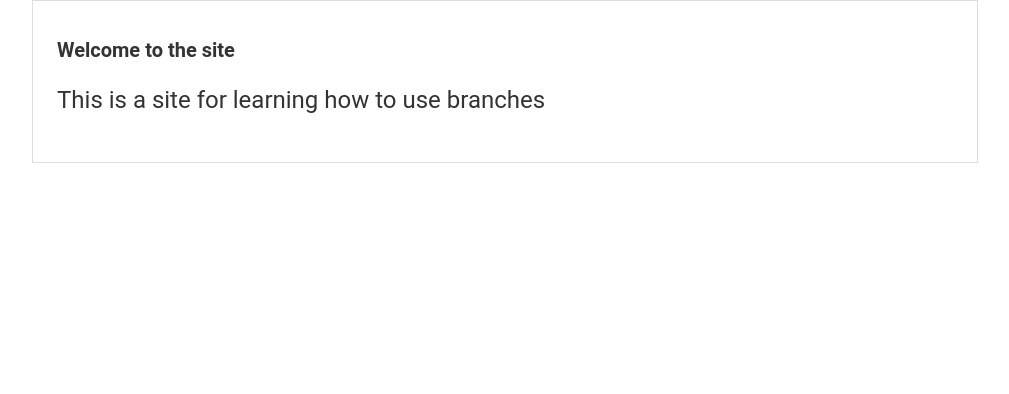
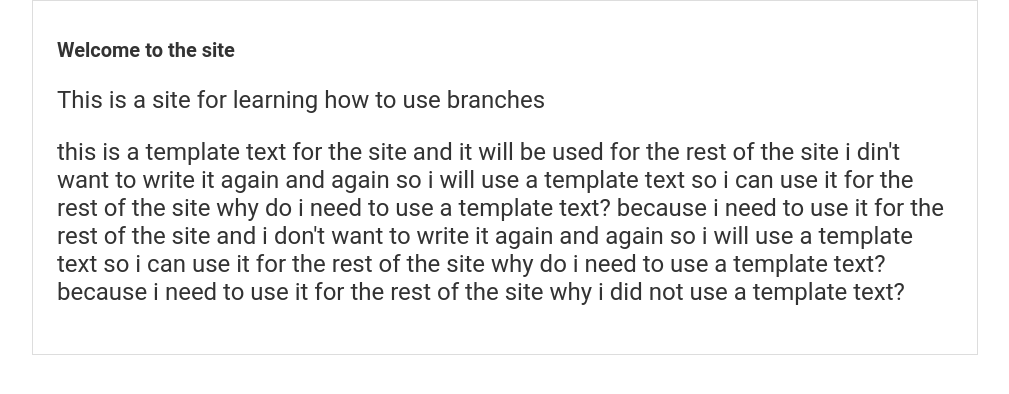
Before and after one commit to LittlePitza/branchesGit, a plain HTML site: page index.html in a window 1280 px wide. Shown: the whole page, without its empty margins (135-1144 px from the left). Drawn offline with Linux system fonts and the light colour scheme.

Commit message:
Agregando mas datos al parrafo inicial

```diff
--- a/index.html
+++ b/index.html
@@ -10,6 +10,19 @@
     <div id="post">
         <h1>Welcome to the site</h1>
         <p>This is a site for learning how to use branches</p>
+        <p>
+            this is a template text for the site and it will be used for the rest of the site
+            i din't want to write it again and again so i will use a template text
+            so i can use it for the rest of the site
+            why do i need to use a template text?
+            because i need to use it for the rest of the site
+            and i don't want to write it again and again
+            so i will use a template text
+            so i can use it for the rest of the site
+            why do i need to use a template text?
+            because i need to use it for the rest of the site
+            why i did not use a template text?
+        </p>
     </div>
 </div>
 </body>
```
